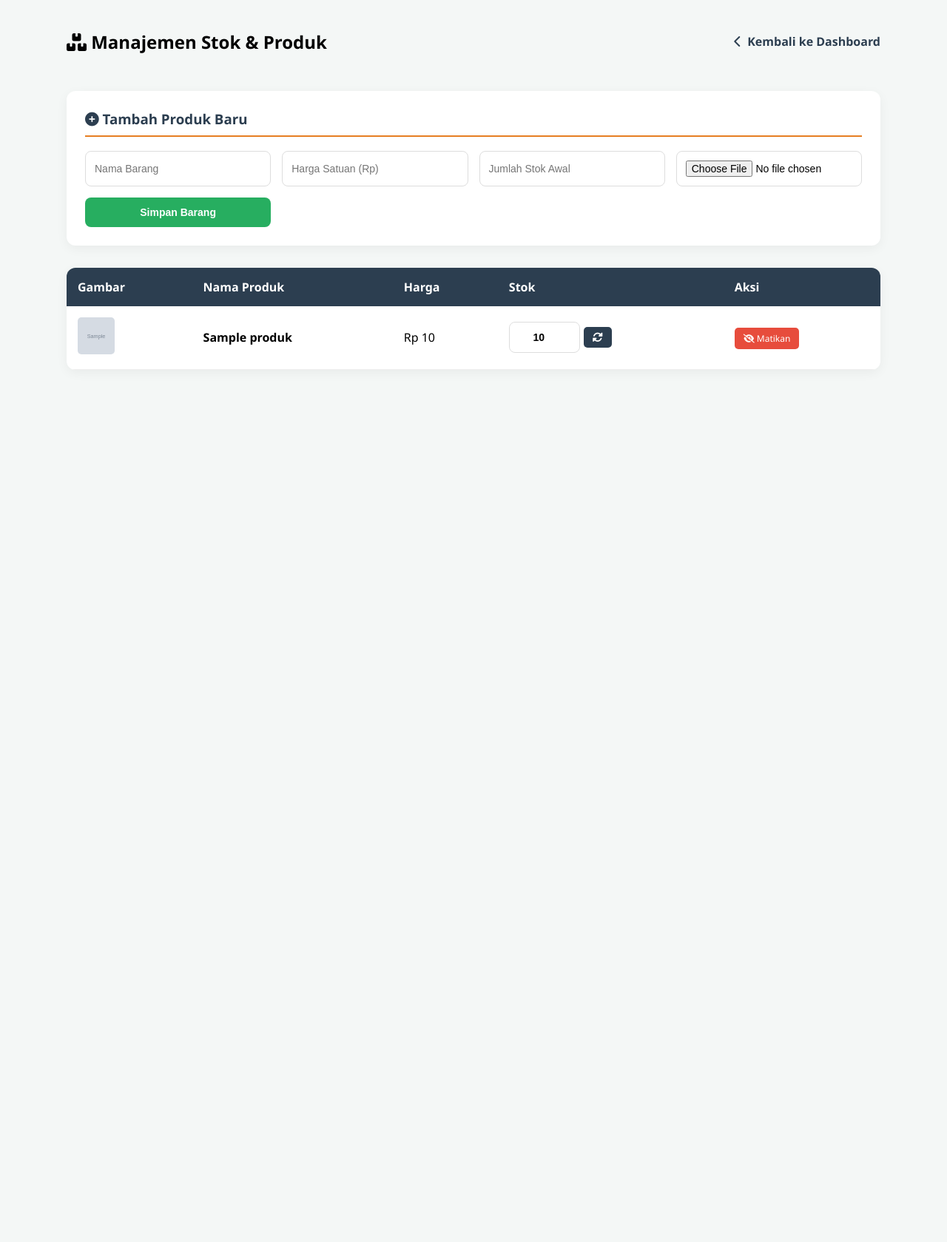
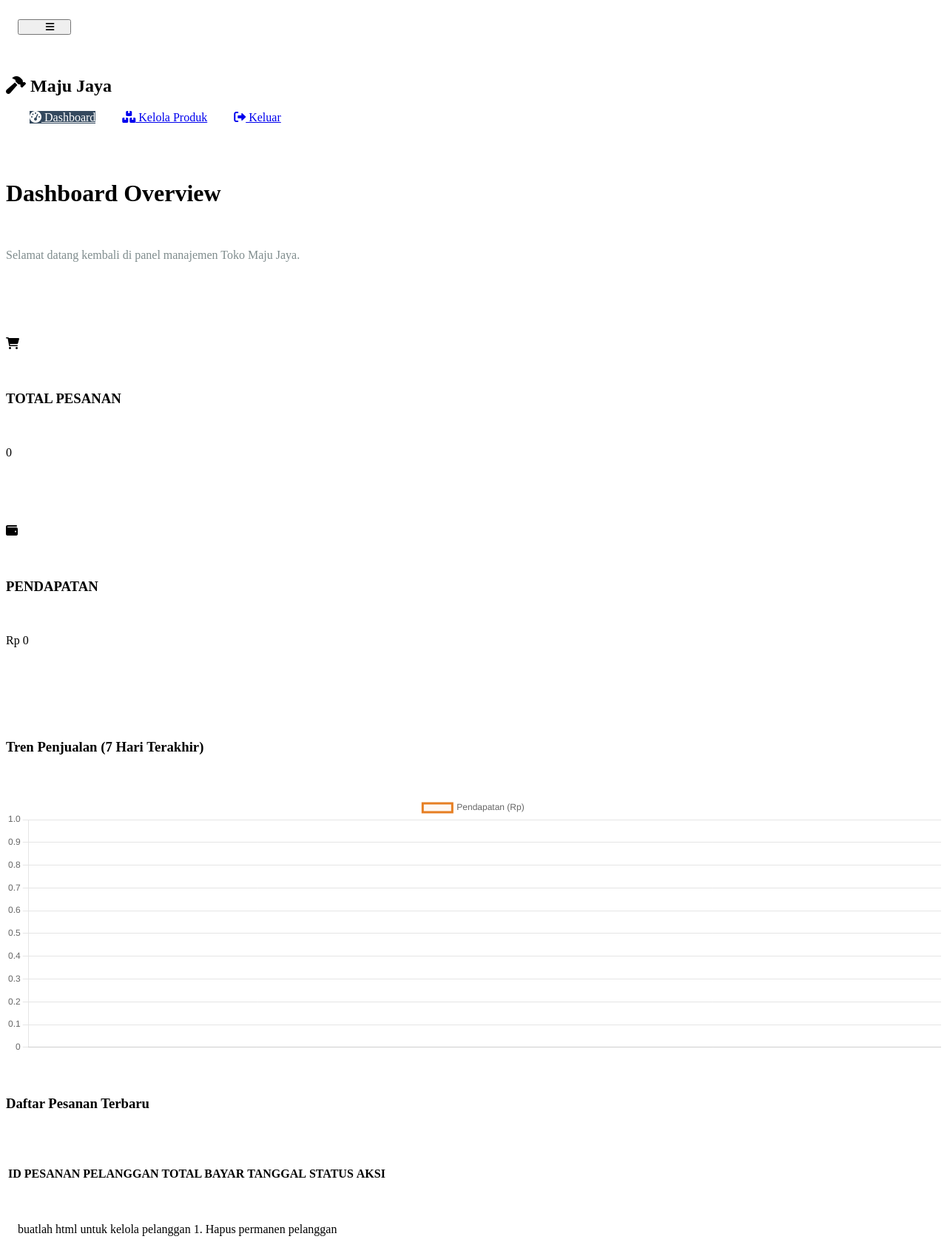
Before and after one commit to ArkyAndito04/Toko_Bangunan, a Flask app: page /admin/produk in a window 1280 px wide. Shown: the whole page at 74% size. Before the commit the page ends 479 px from the top, so only its background shows below. Run offline with Flask 3, Linux system fonts and the light colour scheme; a user stored in the database is signed in; tables that the repository leaves empty hold one stand-in row (values such as "Sample post"); grey boxes marked "Sample" are stand-in pictures; one stand-in notice (Sample message) is shown; data that the repository does not hold is empty; some libraries are stand-ins or nearby versions.

Commit message:
Update kelola_produk.html

```diff
--- a/templates/kelola_produk.html
+++ b/templates/kelola_produk.html
@@ -3,119 +3,211 @@
 <head>
     <meta charset="UTF-8">
     <meta name="viewport" content="width=device-width, initial-scale=1.0">
-    <title>Kelola Produk - Maju Jaya</title>
+    <title>Dashboard Admin - Maju Jaya</title>
     <link rel="stylesheet" href="https://cdnjs.cloudflare.com/ajax/libs/font-awesome/6.0.0/css/all.min.css">
-    <script src="https://cdn.jsdelivr.net/npm/sweetalert2@11"></script>
-
+    <script src="https://cdn.jsdelivr.net/npm/chart.js"></script>
     <style>
         :root {
-            --primary: #2c3e50;
+            --sidebar: #2c3e50;
             --accent: #e67e22;
+            --bg: #f4f7f6;
+            --white: #ffffff;
             --success: #27ae60;
-            --danger: #e74c3c;
-            --bg: #f4f7f6;
+            --danger: #d63031;
         }
 
-        body { font-family: 'Segoe UI', sans-serif; background: var(--bg); margin: 0; padding: 20px; }
-        .container { max-width: 1100px; margin: 0 auto; }
+        body { font-family: 'Segoe UI', sans-serif; margin: 0; background: var(--bg); display: flex; overflow-x: hidden; }
 
-        .header { display: flex; justify-content: space-between; align-items: center; margin-bottom: 30px; }
-        .btn-back { text-decoration: none; color: var(--primary); font-weight: bold; display: flex; align-items: center; gap: 8px; }
+        /* --- SIDEBAR STYLE --- */
+        .sidebar {
+            width: 250px;
+            background: var(--sidebar);
+            height: 100vh;
+            color: white;
+            padding: 20px;
+            position: fixed;
+            box-shadow: 2px 0 5px rgba(0,0,0,0.1);
+            z-index: 1000;
+            transition: all 0.3s ease;
+            left: -450px; /* Sembunyi default */
+        }
 
-        .form-card { background: white; padding: 25px; border-radius: 12px; box-shadow: 0 4px 15px rgba(0,0,0,0.05); margin-bottom: 30px; }
-        .form-card h3 { margin-top: 0; color: var(--primary); border-bottom: 2px solid var(--accent); padding-bottom: 10px; }
-        .grid-form { display: grid; grid-template-columns: repeat(auto-fit, minmax(200px, 1fr)); gap: 15px; margin-top: 15px; }
+        .sidebar.active { left: 0; }
+        .sidebar h2 { color: var(--accent); margin-bottom: 30px; font-size: 1.5rem; text-align: center; }
+        .sidebar a {
+            display: block; color: #bdc3c7; text-decoration: none; padding: 12px 15px;
+            margin-bottom: 8px; border-radius: 8px; transition: 0.3s;
+        }
+        .sidebar a:hover, .sidebar a.active { background: #34495e; color: white; border-left: 4px solid var(--accent); }
 
-        input, select, button { padding: 12px; border: 1px solid #ddd; border-radius: 8px; font-size: 14px; }
+        /* --- HAMBURGER BUTTON --- */
+        .hamburger-menu {
+            font-size: 20px;
+            cursor: pointer;
+            background: var(--sidebar);
+            color: white;
+            padding: 12px 15px;
+            border-radius: 8px;
+            border: none;
+            position: fixed;
+            top: 20px;
+            left: 20px;
+            z-index: 1100;
+            box-shadow: 0 4px 10px rgba(0,0,0,0.15);
+            display: flex;
+            align-items: center;
+        }
 
-        .btn-save { background: var(--success); color: white; border: none; font-weight: bold; cursor: pointer; transition: 0.3s; }
-        .btn-save:hover { background: #219150; transform: translateY(-2px); }
+        /* --- MAIN CONTENT (JARAK AMAN) --- */
+        .main-content {
+            flex: 1;
+            padding: 80px 80px;
+            margin-top: 60px;
+            transition: all 0.3s ease;
+            width: 100%;
+            box-sizing: border-box;
+        }
 
-        .table-card { background: white; border-radius: 12px; box-shadow: 0 4px 15px rgba(0,0,0,0.05); overflow: hidden; }
-        table { width: 100%; border-collapse: collapse; }
-        th { background: var(--primary); color: white; padding: 15px; text-align: left; }
-        td { padding: 15px; border-bottom: 1px solid #eee; }
+        /* --- UI CARDS --- */
+        .header-stats {
+            display: grid; grid-template-columns: repeat(auto-fit, minmax(240px, 1fr));
+            gap: 25px; margin-bottom: 35px;
+        }
 
-        /* Gaya untuk baris yang dinonaktifkan */
-        .row-disabled { background-color: #f9f9f9; opacity: 0.7; }
-        .badge-status { font-size: 10px; padding: 3px 6px; border-radius: 4px; text-transform: uppercase; margin-left: 5px; }
-        .bg-del { background: #fee2e2; color: #b91c1c; }
+        .stat-card {
+            background: white; padding: 25px; border-radius: 12px;
+            box-shadow: 0 4px 12px rgba(0,0,0,0.05); display: flex; align-items: center; gap: 20px;
+        }
 
-        .img-thumb { width: 50px; height: 50px; object-fit: cover; border-radius: 5px; }
-        .stock-input { width: 70px; text-align: center; font-weight: bold; }
+        .stat-icon {
+            width: 50px; height: 50px; background: rgba(230, 126, 34, 0.1);
+            color: var(--accent); border-radius: 10px; display: flex; justify-content: center; align-items: center; font-size: 1.5rem;
+        }
 
-        .btn-update { background: var(--primary); color: white; border: none; padding: 6px 12px; border-radius: 5px; cursor: pointer; }
-        .btn-delete { background: var(--danger); color: white; padding: 6px 12px; border-radius: 5px; text-decoration: none; font-size: 12px; cursor: pointer; }
-        .btn-activate { background: var(--success); color: white; padding: 6px 12px; border-radius: 5px; text-decoration: none; font-size: 12px; }
+        .card { background: white; padding: 25px; border-radius: 12px; box-shadow: 0 4px 12px rgba(0,0,0,0.05); margin-bottom: 30px; }
 
-        .badge-low { background: #fff3cd; color: #856404; padding: 4px 8px; border-radius: 4px; font-size: 11px; font-weight: bold; }
+        /* --- TABLE STYLE --- */
+        .table-responsive { width: 100%; overflow-x: auto; }
+        table { width: 100%; border-collapse: collapse; min-width: 700px; }
+        th { text-align: left; padding: 15px; background: #f8f9fa; color: #7f8c8d; font-size: 0.85rem; text-transform: uppercase; }
+        td { padding: 15px; border-bottom: 1px solid #f1f1f1; color: #333; font-size: 0.95rem; }
+
+        .status-badge {
+            padding: 6px 12px; border-radius: 6px; font-size: 0.75rem; font-weight: bold; text-transform: uppercase;
+        }
+        .status-diproses { background: #fff3cd; color: #856404; }
+        .status-selesai { background: #d4edda; color: #155724; }
+
+        /* --- BUTTONS --- */
+        .btn-selesai {
+            background: var(--success); color: white; padding: 8px 12px; text-decoration: none;
+            border-radius: 6px; font-size: 0.8rem; font-weight: bold; transition: 0.3s;
+        }
+        .btn-selesai:hover { background: #219150; }
+
+        .btn-detail {
+            color: var(--sidebar); text-decoration: none; font-weight: bold; margin-right: 15px; font-size: 0.85rem;
+        }
+        .btn-detail:hover { color: var(--accent); }
+
+        /* --- OVERLAY & NOTIF --- */
+        .sidebar-overlay {
+            display: none; position: fixed; top: 0; left: 0; width: 100vw; height: 100vh;
+            background: rgba(0,0,0,0.4); z-index: 999; backdrop-filter: blur(2px);
+        }
+        .sidebar-overlay.active { display: block; }
+
+        #notif-alert {
+            position: fixed; top: 20px; right: 20px; background: var(--danger);
+            color: white; padding: 15px 25px; border-radius: 8px; display: none;
+            box-shadow: 0 4px 15px rgba(0,0,0,0.3); z-index: 2000;
+        }
     </style>
 </head>
 <body>
 
-<div class="container">
-    <div class="header">
-        <h2><i class="fas fa-boxes"></i> Manajemen Stok & Produk</h2>
-        <a href="{{ url_for('admin') }}" class="btn-back"><i class="fas fa-chevron-left"></i> Kembali ke Dashboard</a>
+    <div id="notif-alert"></div>
+
+    <button class="hamburger-menu" id="hamburgerBtn">
+        <i class="fas fa-bars"></i>
+    </button>
+
+    <div class="sidebar-overlay" id="overlay"></div>
+
+    <div class="sidebar" id="sidebarMenu">
+        <h2><i class="fas fa-hammer"></i> Maju Jaya</h2>
+        <a href="{{ url_for('admin') }}" class="active"><i class="fas fa-tachometer-alt"></i> Dashboard</a>
+        <a href="{{ url_for('kelola_produk') }}"><i class="fas fa-boxes"></i> Kelola Produk</a>
+        <a href="{{ url_for('logout') }}" style="margin-top: 50px;"><i class="fas fa-sign-out-alt"></i> Keluar</a>
     </div>
 
-    <div class="form-card">
-        <h3><i class="fas fa-plus-circle"></i> Tambah Produk Baru</h3>
-        <form action="{{ url_for('tambah_produk') }}" method="POST" enctype="multipart/form-data">
-            <div class="grid-form">
-                <input type="text" name="nama_produk" placeholder="Nama Barang" required>
-                <input type="number" name="harga" placeholder="Harga Satuan (Rp)" required>
-                <input type="number" name="stok" placeholder="Jumlah Stok Awal" required>
-                <input type="file" name="gambar" accept="image/*" required>
-                <button type="submit" class="btn-save">Simpan Barang</button>
-            </div>
-        </form>
+    <div class="main-content">
+        <div class="header-section">
+            <h1>Dashboard Overview</h1>
+            <p style="color: #7f8c8d; margin-bottom: 30px;">Selamat datang kembali di panel manajemen Toko Maju Jaya.</p>
         </div>
 
-    <div class="table-card">
+        <div class="header-stats">
+            <div class="stat-card">
+                <div class="stat-icon"><i class="fas fa-shopping-cart"></i></div>
+                <div>
+                    <h3>TOTAL PESANAN</h3>
+                    <p>{{ orders|length }}</p>
+                </div>
+            </div>
+            <div class="stat-card">
+                <div class="stat-icon"><i class="fas fa-wallet"></i></div>
+                <div>
+                    <h3>PENDAPATAN</h3>
+                    <p>Rp {{ "{:,}".format(orders|sum(attribute='total_bayar')) }}</p>
+                </div>
+            </div>
+        </div>
+
+        <div class="card">
+            <h3>Tren Penjualan (7 Hari Terakhir)</h3>
+            <div style="height: 350px;">
+                <canvas id="salesChart"></canvas>
+            </div>
+        </div>
+
+        <div class="card">
+            <h3>Daftar Pesanan Terbaru</h3>
+            <div class="table-responsive">
                 <table>
                     <thead>
                         <tr>
-                    <th>Gambar</th>
-                    <th>Nama Produk</th>
-                    <th>Harga</th>
-                    <th>Stok</th>
-                    <th>Aksi</th>
+                            <th>ID PESANAN</th>
+                            <th>PELANGGAN</th>
+                            <th>TOTAL BAYAR</th>
+                            <th>TANGGAL</th>
+                            <th>STATUS</th>
+                            <th>AKSI</th>
                         </tr>
                     </thead>
                     <tbody>
-                {% for p in produk %}
-                <tr class="{{ 'row-disabled' if p.status == 'dihapus' else '' }}">
-                    <td><img src="{{ url_for('static', filename='images/' + p.gambar) }}" class="img-thumb"></td>
+                        {% for o in orders %}
+                        <tr>
+                            <td><strong>#{{ o.id_pesanan }}</strong></td>
+                            <td>{{ o.nama_lengkap }}</td>
+                            <td style="color: var(--accent); font-weight: bold;">Rp {{ "{:,}".format(o.total_bayar) }}</td>
+                            <td>{{ o.tanggal_pesanan }}</td>
                             <td>
-                        <strong>{{ p.nama_produk }}</strong>
-                        {% if p.status == 'dihapus' %}
-                            <span class="badge-status bg-del">Non-Aktif</span>
-                        {% endif %}
-                    </td>
-                    <td>Rp {{ "{:,}".format(p.harga) }}</td>
-                    <td>
-                        <form action="{{ url_for('update_stok', id=p.id_produk) }}" method="POST" style="display: flex; gap: 5px; align-items: center;">
-                            <input type="number" name="stok_baru" value="{{ p.stok }}" class="stock-input" {{ 'disabled' if p.status == 'dihapus' else '' }}>
-                            <button type="submit" class="btn-update" title="Update Stok" {{ 'disabled' if p.status == 'dihapus' else '' }}>
-                                <i class="fas fa-sync-alt"></i>
-                            </button>
-                            {% if p.stok < 10 and p.status != 'dihapus' %}
-                                <span class="badge-low">Hampir Habis</span>
-                            {% endif %}
-                        </form>
+                                <span class="status-badge {% if o.status == 'Diproses' %}status-diproses{% else %}status-selesai{% endif %}">
+                                    {{ o.status }}
+                                </span>
                             </td>
                             <td>
-                        {% if p.status == 'dihapus' %}
-                            <a href="{{ url_for('aktifkan_produk', id=p.id_produk) }}" class="btn-activate">
-                                <i class="fas fa-power-off"></i> Aktifkan
+                                <a href="{{ url_for('lihat_detail_admin', id=o.id_pesanan) }}" class="btn-detail">
+                                    <i class="fas fa-eye"></i> Detail
+                                </a>
+
+                                {% if o.status == 'Diproses' %}
+                                <a href="{{ url_for('update_status_selesai', id=o.id_pesanan) }}" class="btn-selesai">
+                                    <i class="fas fa-check"></i> Selesaikan
                                 </a>
                                 {% else %}
-                            <a href="#"
-                               class="btn-delete"
-                               onclick="konfirmasiHapus(event, '{{ url_for('hapus_produk', id=p.id_produk) }}', '{{ p.nama_produk }}')">
-                                <i class="fas fa-eye-slash"></i> Matikan
-                            </a>
+                                <span style="color: var(--success); font-weight: bold;"><i class="fas fa-check-double"></i> Tuntas</span>
                                 {% endif %}
                             </td>
                         </tr>
@@ -124,46 +216,62 @@
                 </table>
             </div>
         </div>
+    </div>
 
     <script>
-    function konfirmasiHapus(event, url, namaProduk) {
-        event.preventDefault();
-        Swal.fire({
-            title: 'Nonaktifkan Produk?',
-            text: "Produk '" + namaProduk + "' tidak akan muncul di katalog pelanggan, tapi riwayat transaksi tetap aman.",
-            icon: 'warning',
-            showCancelButton: true,
-            confirmButtonColor: '#e74c3c',
-            cancelButtonColor: '#2c3e50',
-            confirmButtonText: 'Ya, Nonaktifkan!',
-            cancelButtonText: 'Batal',
-            reverseButtons: true
-        }).then((result) => {
-            if (result.isConfirmed) {
-                window.location.href = url;
+        // Logika Sidebar
+        const hamburgerBtn = document.getElementById('hamburgerBtn');
+        const sidebarMenu = document.getElementById('sidebarMenu');
+        const overlay = document.getElementById('overlay');
+
+        function toggleSidebar() {
+            sidebarMenu.classList.toggle('active');
+            overlay.classList.toggle('active');
+            const icon = hamburgerBtn.querySelector('i');
+            if (sidebarMenu.classList.contains('active')) {
+                icon.classList.replace('fa-bars', 'fa-times');
+            } else {
+                icon.classList.replace('fa-times', 'fa-bars');
             }
-        })
         }
 
-    {% with messages = get_flashed_messages(with_categories=true) %}
-      {% if messages %}
-        {% for category, message in messages %}
-        const Toast = Swal.mixin({
-          toast: true,
-          position: 'top-end',
-          showConfirmButton: false,
-          timer: 3000,
-          timerProgressBar: true
+        hamburgerBtn.addEventListener('click', toggleSidebar);
+        overlay.addEventListener('click', toggleSidebar);
+
+        // Inisialisasi Grafik
+        const ctx = document.getElementById('salesChart').getContext('2d');
+        new Chart(ctx, {
+            type: 'line',
+            data: {
+                labels: [{% for g in graph_data %}"{{ g.tgl }}",{% endfor %}],
+                datasets: [{
+                    label: 'Pendapatan (Rp)',
+                    data: [{% for g in graph_data %}{{ g.total }},{% endfor %}],
+                    borderColor: '#e67e22',
+                    tension: 0.4,
+                    fill: true,
+                    backgroundColor: 'rgba(230, 126, 34, 0.05)'
+                }]
+            },
+            options: { responsive: true, maintainAspectRatio: false }
         });
 
-        Toast.fire({
-          icon: "{{ 'success' if category == 'success' else 'error' }}",
-          title: "{{ message }}"
+        // Notifikasi Cerdas
+        setInterval(() => {
+            fetch('/get_order_count')
+                .then(res => res.json())
+                .then(data => {
+                    if (data.count > 0) {
+                        const alertBox = document.getElementById('notif-alert');
+                        alertBox.innerHTML = `<i class="fas fa-bell"></i> Ada ${data.count} Pesanan Baru!`;
+                        alertBox.style.display = 'block';
+                        setTimeout(() => location.reload(), 3000);
+                    }
                 });
-        {% endfor %}
-      {% endif %}
-    {% endwith %}
+        }, 10000);
     </script>
-
 </body>
 </html>
+
+buatlah html untuk kelola pelanggan
+1. Hapus permanen pelanggan
```
Lines whose indentation alone changed are shown as unchanged.
